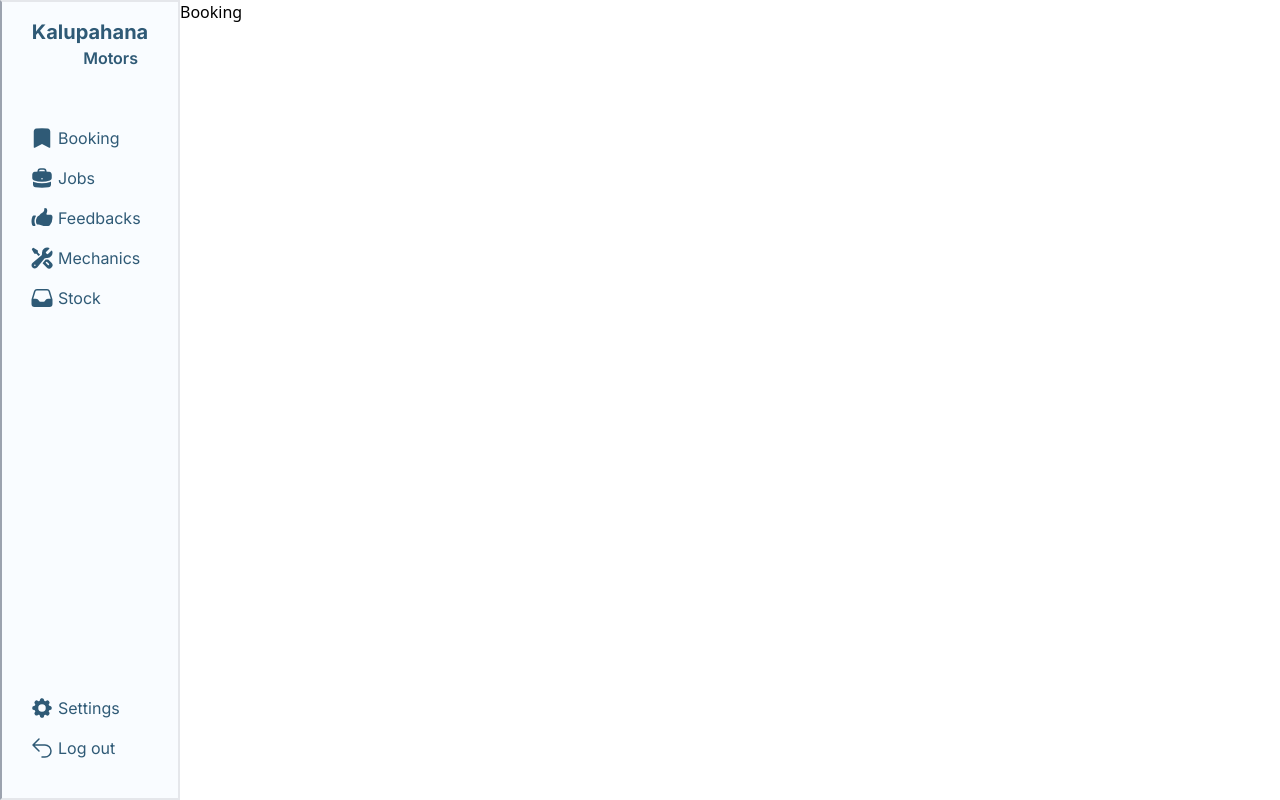
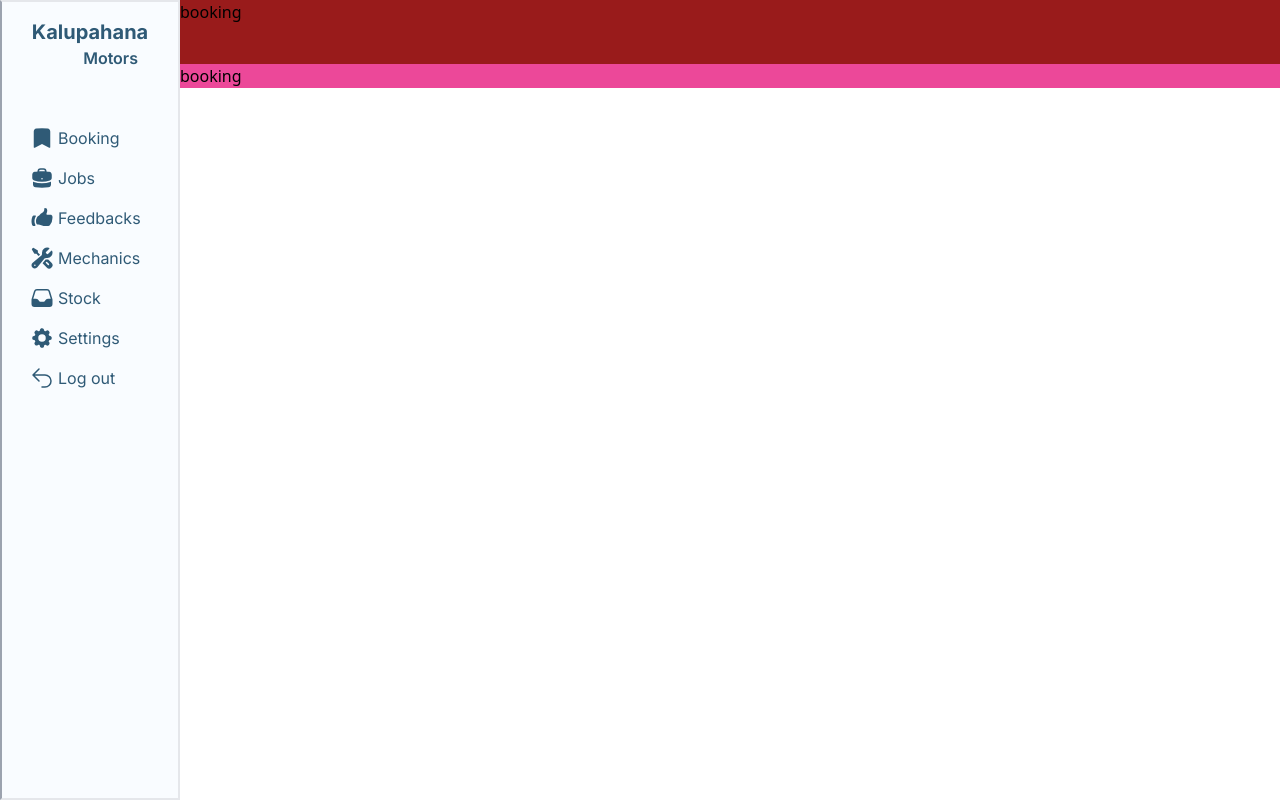
Before and after one commit to pramuddhika/Kalupahana-Project, a React (Vite) app in the folder client/: page /shop/booking in a window 1280 px wide. Built offline with nearby package versions, Linux system fonts and the light colour scheme.

Commit message:
screen sixe error fix

```diff
--- a/client/src/App.jsx
+++ b/client/src/App.jsx
@@ -16,9 +16,13 @@ import ShopSetting from './pages/Shop/ShopSetting'
 
 const ShopLayout = () => {
   return (
-    <div className='flex'>
-      <SideNav/>
-      <Outlet/>
+    <div className='flex h-screen '>
+        <div className='w-[180px]'>
+        <SideNav/>
+        </div>
+        <div className='w-calc'>
+        <Outlet/>
+        </div>
     </div>
   );
 }
--- a/client/src/pages/Shop/Booking.jsx
+++ b/client/src/pages/Shop/Booking.jsx
@@ -1,9 +1,13 @@
-
+import ShopHeader from '../components/ShopHeader'
 
 const Booking = () => {
     return (
-        <div>
-            Booking
+        <div className=''>
+
+            <ShopHeader/>
+            <p className='bg-pink-500 '>booking</p>
+
+
         </div>
     );
 };
--- a/client/src/pages/components/ShopHeader.jsx
+++ b/client/src/pages/components/ShopHeader.jsx
@@ -1,10 +1,16 @@
+//import {BuildingStorefrontIcon} from '@heroicons/react/24/solid'
+
 
 
 const ShopHeader = () => {
     return (
-        <div>
+        <div className="">
+           <div className="bg-red-800 h-16 ">
+            booking
+           </div>
 
         </div>
+
     );
 };
 
--- a/client/src/pages/components/SideNav.jsx
+++ b/client/src/pages/components/SideNav.jsx
@@ -15,7 +15,7 @@ const SideNav = () => {
     return (
         <div>
 
-            <div className="fix top-0 left-0 w-[180px] border-2 border-l-gray-400 bg-side-nav-bg h-screen">
+            <div className="fix top-0 left-0 w-full border-2 border-l-gray-400 bg-side-nav-bg h-screen">
 
              <div className="font-inter text-text-primary p-4 mb-8">
                  <p className="flex font-bold text-xl justify-center">Kalupahana</p>
@@ -76,7 +76,7 @@ const SideNav = () => {
              </div>
 
 
-             <div className="fixed bottom-8 font-inter text-text-primary w-[180px]">
+             <div className=" font-inter text-text-primary w-[180px]">
                  <Link to='/shop/shopsetting'>
                      <div className='flex pl-7 gap-1 hover:text-white hover:bg-text-primary rounded-lg p-2 cursor-pointer'>
                        <Cog8ToothIcon className='h-6 w-6'/>
--- a/client/tailwind.config.js
+++ b/client/tailwind.config.js
@@ -16,6 +16,9 @@ export default {
       },
       fontFamily:{
         'inter' : ["Inter", "sans-serif"]
+      },
+      width: {
+        'calc': 'calc(100% - 180px)',
       }
     },
   },
```
